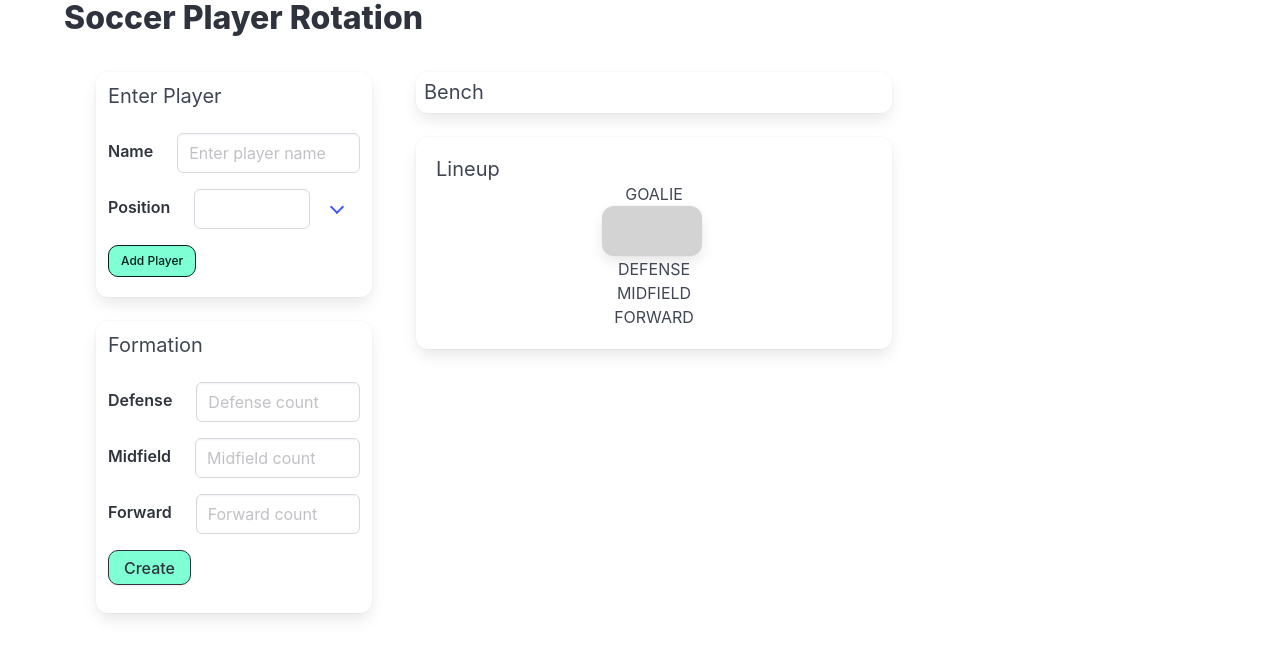
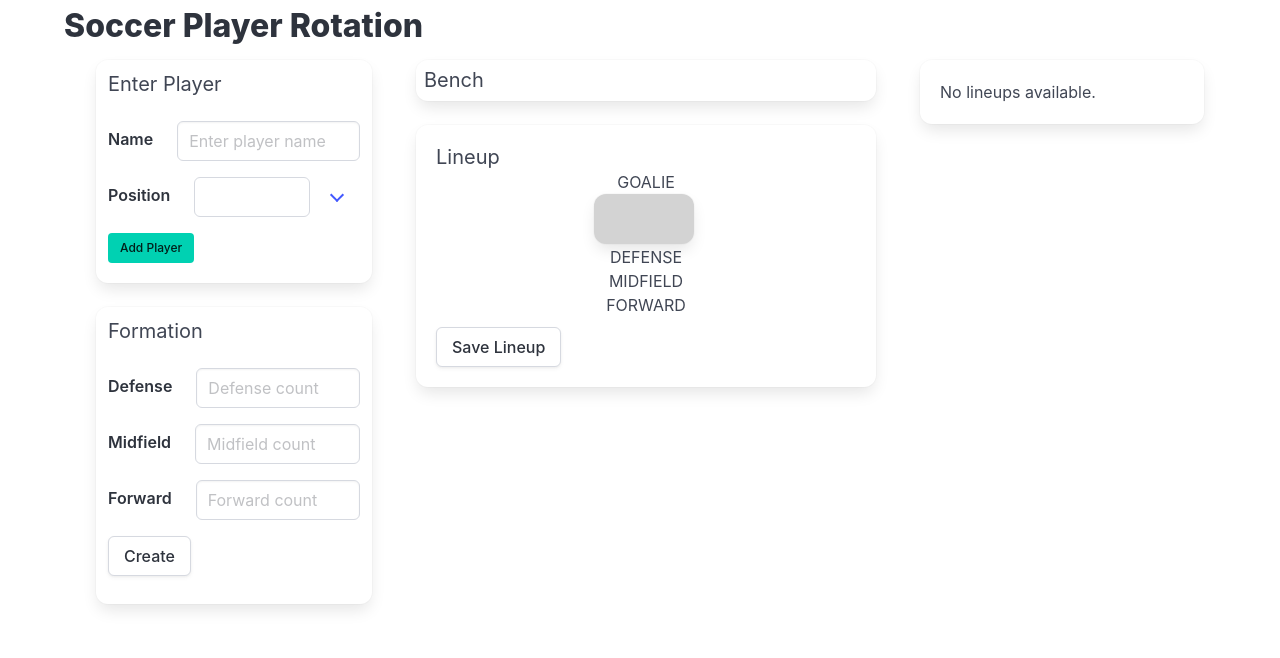
Before and after one commit to samsteimer/vue-soccer-player-rotation, a Vue app: page / in a window 1280 px wide. Shown: the top 658 px of the page. Built offline with nearby package versions, Linux system fonts and the light colour scheme; the HTML template or start-up script is replaced by a standard one.

Commit message:
Added multiple lineups

```diff
--- a/src/App.vue
+++ b/src/App.vue
@@ -1,4 +1,5 @@
 <template>
+
   <div class="container center">
     <TitleHeader />
     <div class="container columns">
@@ -8,11 +9,13 @@
       </div>
       <div class="second-column column">
         <ListPlayers :team="team" @playerDeleted="handlePlayerDeleted" />
-        <LineUp :formation="formation" @playerDropped="handlePlayerDropped" @addToTeam="handleAddToTeam"/>
+        <LineUp :formation="formation" @playerDropped="handlePlayerDropped" @addToTeam="handleAddToTeam" @saveLineup="handleSaveLineup"/>
+      </div>
+      <div class="third-column column">
+        <LineUpCard :lineup="lineup" @removeLineup="handleRemoveLineup" />
       </div>
     </div>
   </div>
-
 
 </template>
 
@@ -22,6 +25,7 @@ import EnterPlayers from './components/EnterPlayers.vue';
 import ListPlayers from './components/ListPlayers.vue';
 import EnterFormation from './components/EnterFormation.vue';
 import LineUp from './components/LineUp.vue';
+import LineUpCard from './components/LineUpCard.vue';
 
 import { ref, onMounted } from 'vue';
 
@@ -34,9 +38,13 @@ const formation = ref({
   forward: []
 });
 
+const lineup = ref([]);
+const showLineupCard = ref(false);
+
 onMounted(() => {
   const savedTeam = JSON.parse(localStorage.getItem('team'));
   const savedFormation = JSON.parse(localStorage.getItem('formation'));
+  const savedLineup = JSON.parse(localStorage.getItem('lineup'))
 
   if (savedTeam) {
     team.value = savedTeam;
@@ -44,6 +52,10 @@ onMounted(() => {
   if (savedFormation) {
     formation.value = savedFormation;
   }
+  if (savedLineup) {
+    lineup.value = savedLineup;
+  }
+
 })
 
 const handlePlayerSubmitted = (player) => {
@@ -72,6 +84,7 @@ const handlePlayerDeleted = (id) => {
 const saveTeamToLocalStorage = () => {
   localStorage.setItem('team', JSON.stringify(team.value));
   localStorage.setItem('formation', JSON.stringify(formation.value));
+  localStorage.setItem('lineup', JSON.stringify(lineup.value));
 };
 
 const handleFormationSubmitted = (formationData) => {
@@ -155,6 +168,22 @@ const handleAddToTeam = (player, position) => {
   }
 };
 
+const handleSaveLineup = () => {
+  if (formation.value !== null && !Object.values(formation.value).some(position => position.some(player => player === null))) {
+    lineup.value.push({ ...formation.value });
+    saveTeamToLocalStorage();
+
+  } else {
+    alert('Players missing from lineup.');
+    console.error('Formation contains null values. Cannot save lineup.');
+  }
+};
+
+const handleRemoveLineup = (index) => {
+  lineup.value.splice(index, 1);
+  saveTeamToLocalStorage();
+}
+
 </script>
 
 <style scoped>
--- a/src/assets/style.css
+++ b/src/assets/style.css
@@ -1,4 +1,6 @@
+
 body {
+    height: 100%;
     background-color: beige;
     font-family: Arial, Helvetica, sans-serif;
 }
@@ -12,8 +14,16 @@ body {
 
 .box {
     background-color: #fff;
+    margin-bottom: 10px;
 }
 
 h3 {
     font-size: .8rem;
 }
+
+.button {
+    border: solid 1px;
+    border-radius: 10px;
+    background-color: aquamarine;
+    max-height: 35px;
+  }
--- a/src/components/EnterFormation.vue
+++ b/src/components/EnterFormation.vue
@@ -63,13 +63,6 @@
         margin-bottom: 0.5rem;
 }
 
-.button {
-    border: solid 1px;
-    border-radius: 10px;
-    background-color: aquamarine;
-    max-height: 35px;
-
-}
 .field.is-horizontal > .field-body > .field {
   display: flex;
   justify-content: flex-start;
--- a/src/components/EnterPlayers.vue
+++ b/src/components/EnterPlayers.vue
@@ -59,12 +59,7 @@
     width: 100%; /* Make input and select full width */
   }
 
-  .button {
-    border: solid 1px;
-    border-radius: 10px;
-    background-color: aquamarine;
-    max-height: 35px;
-  }
+
   </style>
 
 
--- a/src/components/LineUp.vue
+++ b/src/components/LineUp.vue
@@ -18,6 +18,9 @@
         </div>
       </div>
     </div>
+    <div>
+      <button class="button" @click="saveLineup">Save Lineup</button>
+    </div>
   </div>
 </template>
 
@@ -25,7 +28,7 @@
 <script setup>
 import { defineEmits } from 'vue';
 
-  const emit = defineEmits(['playerDropped', 'addToTeam']);
+const emit = defineEmits(['playerDropped', 'addToTeam', 'saveLineup']);
 
 const props = defineProps({
   formation: {
@@ -34,23 +37,18 @@
   }
 });
 
-
-
 const onDrop = (position, index, event) => {
   console.log('Event: ', event);
-    event.preventDefault();
-    if (position === 'goalie') { // Check if position is 'goalie'
+  event.preventDefault();    if (position === 'goalie') { // Check if position is 'goalie'
     dropPlayer('goalie', index, event); // Call dropPlayer with position 'goalie'
   } else {
     dropPlayer(position, index, event);
   }
 };
 
-
 const dropPlayer = (position, index, event) => {
   const playerData = event.dataTransfer.getData('application/json');
   console.log('Player data:', playerData);
-
         // Parse the player object
   const player = JSON.parse(playerData);
 
@@ -62,6 +60,9 @@
   emit('addToTeam', player, position);
 }
 
+const saveLineup = () => {
+  emit('saveLineup')
+}
 
 const onDragOver = (event) => {
   console.log('Drag over event');
@@ -86,5 +87,9 @@
     margin-right: 0.25rem;
 }
 
+.button {
+  margin-top: 10px;
+}
+
 
 </style>
--- /dev/null
+++ b/src/components/LineUpCard.vue
@@ -0,0 +1,93 @@
+<template>
+    <div class="box">
+      <div v-if="lineup.length === 0">
+        <p>No lineups available.</p>
+      </div>
+      <div v-else>
+        <div v-for="(lineupData, index) in lineup" :key="index">
+          <div>
+            <h2 class="subtitle mb-0">Lineup {{ index + 1 }}</h2>
+            <h3 class="is-flex is-justify-content-center">GOALIE</h3>
+            <div class="is-flex is-justify-content-center" v-if="lineupData.goalie">
+              <div class="player-box box">
+                <span>{{ lineupData.goalie && lineupData.goalie[0] ? lineupData.goalie[0].name : '' }}</span>
+              </div>
+            </div>
+            <div v-if="lineupData.defense.length > 0">
+              <h3 class="is-flex is-justify-content-center">DEFENSE</h3>
+              <ul class="is-flex is-justify-content-center" >
+                <li v-for="(player, index) in lineupData.defense" :key="index">
+                  <div class="player-box box">
+                    <span>{{ player.name }}</span>
+                  </div>
+                </li>
+              </ul>
+            </div>
+            <div v-if="lineupData.midfield.length > 0">
+            <h3 class="is-flex is-justify-content-center">MIDFIELD</h3>
+              <ul class="is-flex is-justify-content-center" >
+                <li v-for="(player, index) in lineupData.midfield" :key="index">
+                  <div class="player-box box">
+                    <span>{{ player.name }}</span>
+                  </div>
+                </li>
+              </ul>
+            </div>
+            <div v-if="lineupData.forward.length > 0">
+                <h3 class="is-flex is-justify-content-center">FORWARD</h3>
+              <ul class="is-flex is-justify-content-center" >
+                <li v-for="(player, index) in lineupData.forward" :key="index">
+                  <div class="player-box box">
+
+                    <span>{{ player.name }}</span>
+                  </div>
+                </li>
+              </ul>
+            </div>
+          </div>
+          <div>
+            <button class="button delete" @click="removeLineup(index)"></button>
+        </div>
+        </div>
+      </div>
+    </div>
+  </template>
+
+  <script setup>
+  import { defineProps, defineEmits } from 'vue';
+
+  const emit = defineEmits(['removeLineup']);
+
+  const props = defineProps({
+    lineup: Array,
+    default: () => []
+  });
+
+  const removeLineup = (index) => {
+    emit('removeLineup', index);
+  };
+  </script>
+
+  <style scoped>
+.player-box {
+    width: 80px;
+    height: 30px;
+    background-color: lightgray;
+    margin-bottom: 1px;
+    margin-right: 5px;
+    display: flex;
+    align-items: center;
+    justify-content: center;
+    font-size: 0.9rem;
+}
+
+.delete {
+    margin-right: 0.25rem;
+}
+
+.button {
+  margin-top: 10px;
+  background-color: rgb(240, 129, 129);
+}
+
+</style>
--- a/src/components/ListPlayers.vue
+++ b/src/components/ListPlayers.vue
@@ -1,5 +1,5 @@
 <template>
-    <div class="box">
+    <div class="box list">
         <h3 class="subtitle">Bench</h3>
         <ul class="columns is-multiline">
             <li class="column half" v-for="player in team" v-bind:key="player.id" >
@@ -64,6 +64,11 @@ const dragStart = (player, event) => {
 
 .box {
     padding: .5rem;
+
+}
+
+.list {
+    min-width: 460px;
 }
 
 .position {
--- a/src/components/TitleHeader.vue
+++ b/src/components/TitleHeader.vue
@@ -1,3 +1,3 @@
 <template>
-    <h2 class="title">Soccer Player Rotation</h2>
+    <h2 class="title mt-2 mb-1">Soccer Player Rotation</h2>
 </template>
```
Lines whose indentation alone changed are shown as unchanged.
